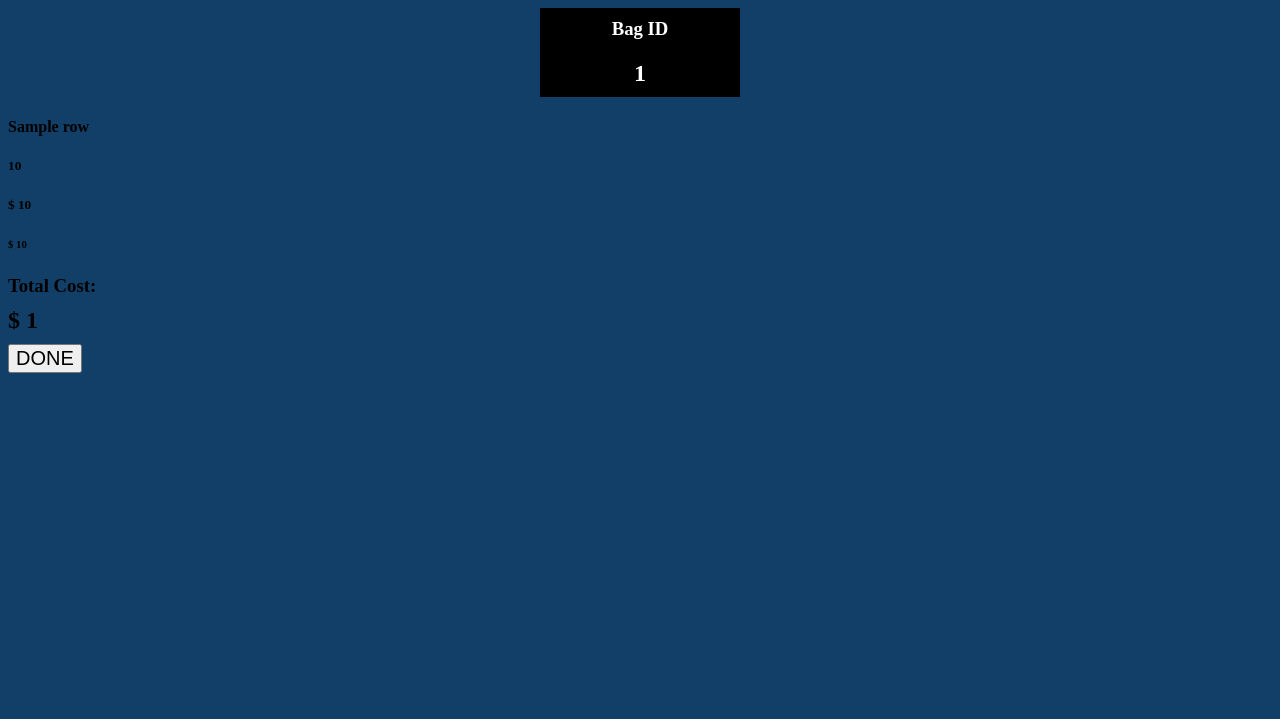
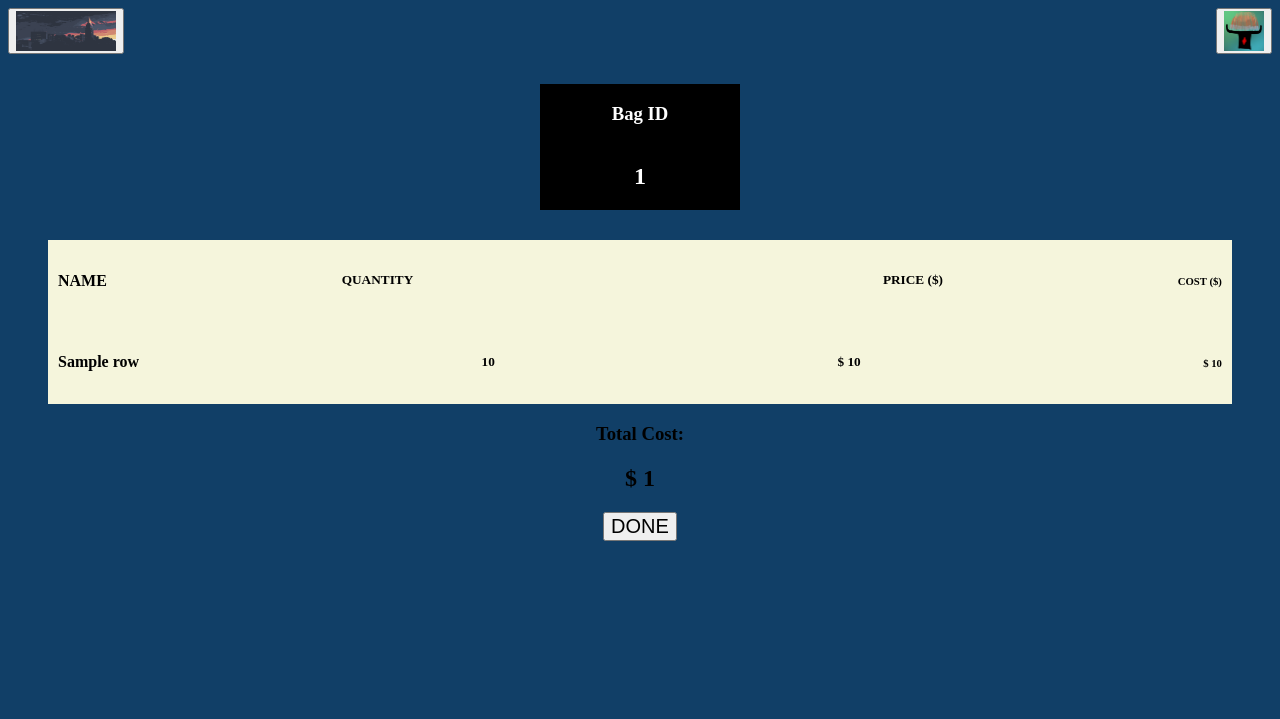
Before and after one commit to yaquire/IOTproject, a Flask app: template Web Server/templates/checkout.html in a window 1280 px wide. Shown: the top 719 px of the page. Run offline with Flask 3, Linux system fonts and the light colour scheme; the template is opened without the code that fills it: most values are stand-ins (such as "Sample title", 1, 10 or a date in 2020).

Commit message:
Done with website?

```diff
--- a/Web Server/templates/checkout.html
+++ b/Web Server/templates/checkout.html
@@ -10,12 +10,12 @@
   <!--ABOVE is from Template-->
   <style>
     body {
-      align-self: center;
+      text-align: center;
     }
     .box {
 
       width: 200px;
-      margin: auto auto;
+      margin: 30px auto;
       background: black;
     }
     #titleCart {
@@ -24,13 +24,42 @@
       flex-direction: column;
     }
 
-    h3 {
-      margin: 10px auto;
+
+    .top-title {
+      display: flex;
+      justify-content: space-between;
+      flex-direction: row;
+      background: beige;
+      margin: 0px 40px;
+      padding: 10px 10px;
     }
-    h2 {
-      margin: 10px auto;
+    .items {
+      display: flex;
+      justify-content: space-between;
+      flex-direction: row;
+      background: beige;
+      margin: 0px 40px;
+      padding: 10px 10px;
+    }
+
+    .page-change {
+      display: flex;
+      justify-content: space-between;
     }
   </style>
+  <section class="page-change">
+    <button class="logo" onclick="location.href='/'">
+      <img src='static/Buildings.png' width="100" height="40">
+    </button>
+
+    <!-- This is for the button to the cart page -->
+    <div class="cart-image">
+      <button type="cart" onclick="location.href='/cart'">
+        <img src="static/cart.jpg" width="40" height="40">
+      </button>
+    </div>
+  </section>
+  </section>
   <body>
     <div class="box">
       <div id="titleCart">
@@ -38,14 +67,22 @@
         <h2>{{randomID}}</h2>
       </div>
     </div>
-    {% for row in data %}
     <section class="listItems">
-      <h4 class="Name">{{row['Name']}}</h4>
-      <h5 class="Quantity">{{row['Quantity']}}</h5>
-      <h5 class="Price">$ {{row['Price']}}</h5>
-      <h6 class="Cost">$ {{row['Cost']}}</h6>
+      <div class="top-title">
+        <h4 class="Name">NAME</h4>
+        <h5 class="Quantity">QUANTITY<h5>
+        <h5 class="Price">PRICE ($)</h5>
+        <h6 class="Cost">COST ($)</h6>
+      </div>
+      <div class="items">
+        {% for row in data %}
+        <h4 class="Name">{{row['Name']}}</h4>
+        <h5 class="Quantity">{{row['Quantity']}}</h5>
+        <h5 class="Price">$ {{row['Price']}}</h5>
+        <h6 class="Cost">$ {{row['Cost']}}</h6>
+        {% endfor %}
+      </div>
     </section>
-    {% endfor %}
 
     <div class="totalView">
       <h3>Total Cost:</h3>
@@ -53,7 +90,7 @@
     </div>
 
     <form action="" name="DONE" method="POST">
-      <button href="" id="DONE" name="DONE" type="submit" value="DONE" class="plus_item" style="font-size: 20px;">DONE
+      <button href="" id="DONE" name="DONE" type="submit" value="DONE" class="plus_item" style="                                  font-size: 20px;">DONE
       </button></form>
 
   </body>
--- a/purchases_user/random.csv
+++ b/purchases_user/random.csv
@@ -1 +1 @@
-22583
+61996
```
Also changed, not shown: Web Server/20531.json (deleted, +0 -14 lines), Web Server/app copy.py (+7 -1 lines).
